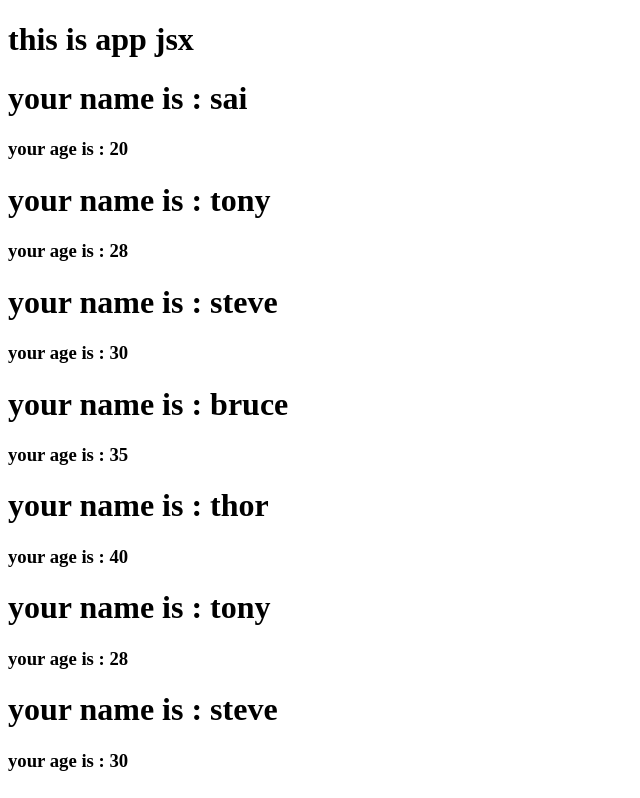
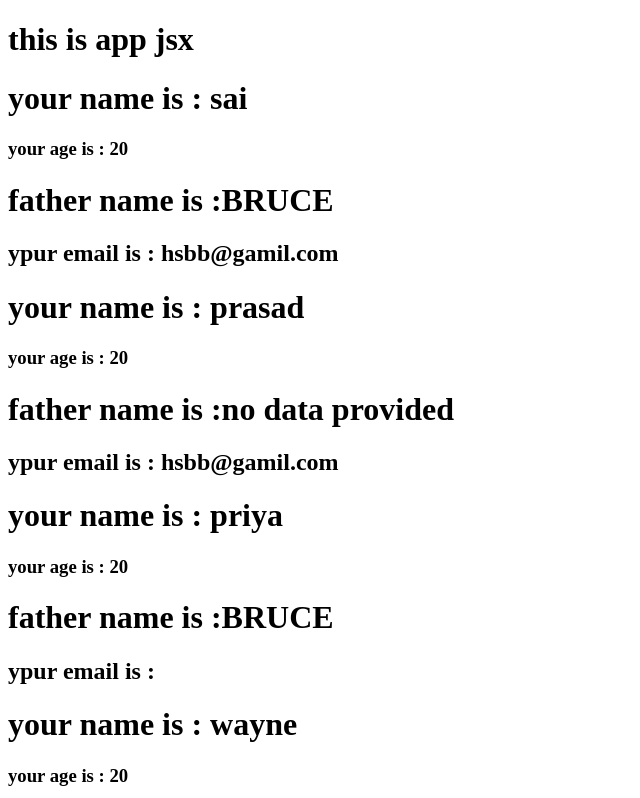
Before and after one commit to Sanowar72/react-teaching-jul, a React (Vite) app: page / in a window 1280 px wide. Shown: the top 798 px of the page, without its empty margins (0-640 px from the left). Built offline with nearby package versions, Linux system fonts and the light colour scheme.

Commit message:
optional chaining added

```diff
--- a/src/App.jsx
+++ b/src/App.jsx
@@ -4,32 +4,22 @@ import Name from "./component/Name";
 
 function App() {
   const myarr = [
-    { name: "sai", age: 20 },
-    { name: "tony", age: 28 },
-    { name: "steve", age: 30 },
-    { name: "bruce", age: 35 },
-    { name: "thor", age: 40 },
-    { name: "tony", age: 28 },
-    { name: "steve", age: 30 },
-    { name: "bruce", age: 35 },
-    { name: "tony", age: 28 },
-    { name: "steve", age: 30 },
-    { name: "bruce", age: 35 },
-    { name: "tony", age: 28 },
-    { name: "steve", age: 30 },
-    { name: "bruce", age: 35 },
-    { name: "tony", age: 28 },
-    { name: "steve", age: 30 },
-    { name: "bruce", age: 35 },
-    { name: "tony", age: 28 },
-    { name: "steve", age: 30 },
-    { name: "bruce", age: 35 },
+    { name: "sai", age: 20, fatherName: "bruce", email: "hsbb@gamil.com" },
+    { name: "prasad", age: 20, email: "hsbb@gamil.com" },
+    { name: "priya", age: 20, fatherName: "bruce" },
+    { name: "wayne", age: 20, fatherName: "bruce", email: "hsbb@gamil.com" },
+    { name: "random", age: 20, email: "hsbb@gamil.com" },
   ];
   return (
     <>
       <h1>this is app jsx </h1>
       {myarr.map((item) => (
-        <Name name={item.name} age={item.age} />
+        <Name
+          name={item.name}
+          age={item.age}
+          fatherName={item.fatherName}
+          email={item.email}
+        />
       ))}
     </>
   );
--- a/src/component/Name.jsx
+++ b/src/component/Name.jsx
@@ -1,10 +1,12 @@
 import React from "react";
 
-const Name = ({ name, age }) => {
+const Name = ({ name, age, fatherName, email }) => {
   return (
     <div>
       <h1>your name is : {name}</h1>
       <h3>your age is : {age}</h3>
+      <h1>father name is :{fatherName?.toUpperCase() || "no data provided"}</h1>
+      <h2>ypur email is : {email}</h2>
     </div>
   );
 };
```
